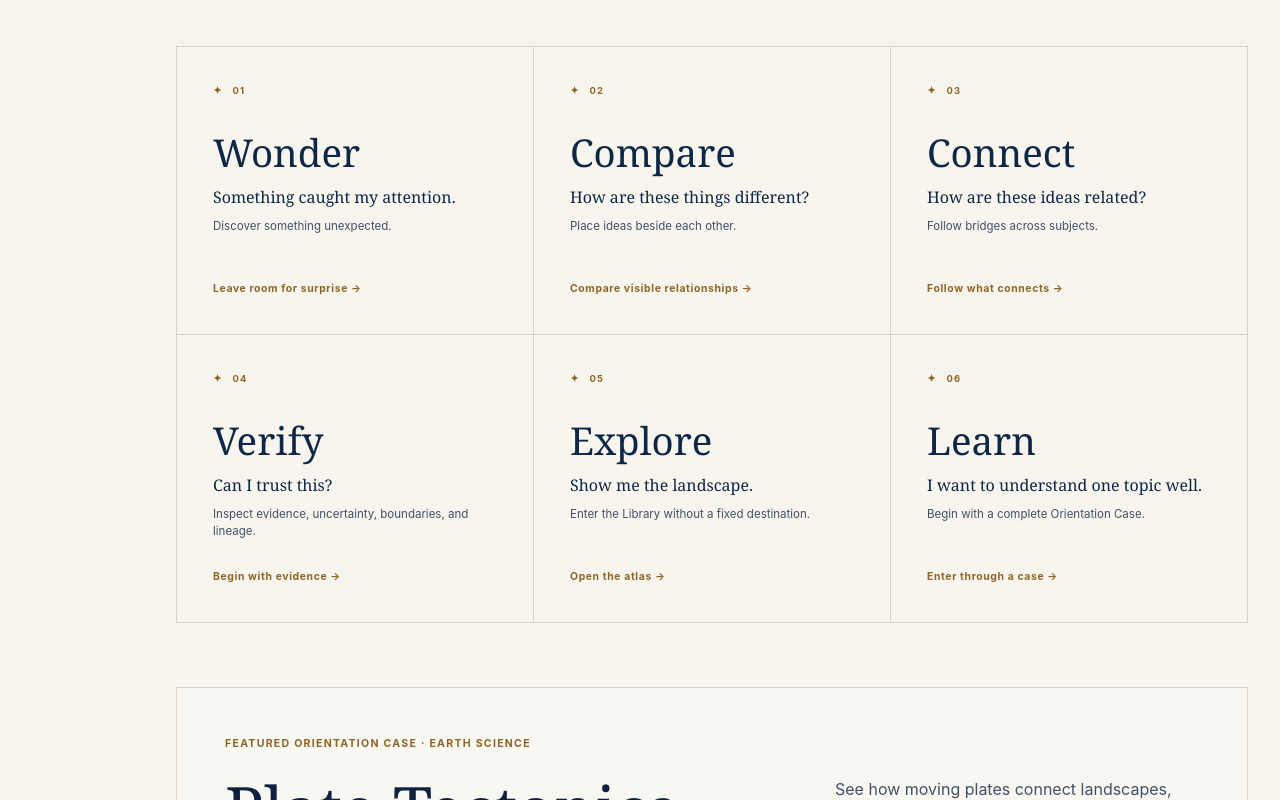
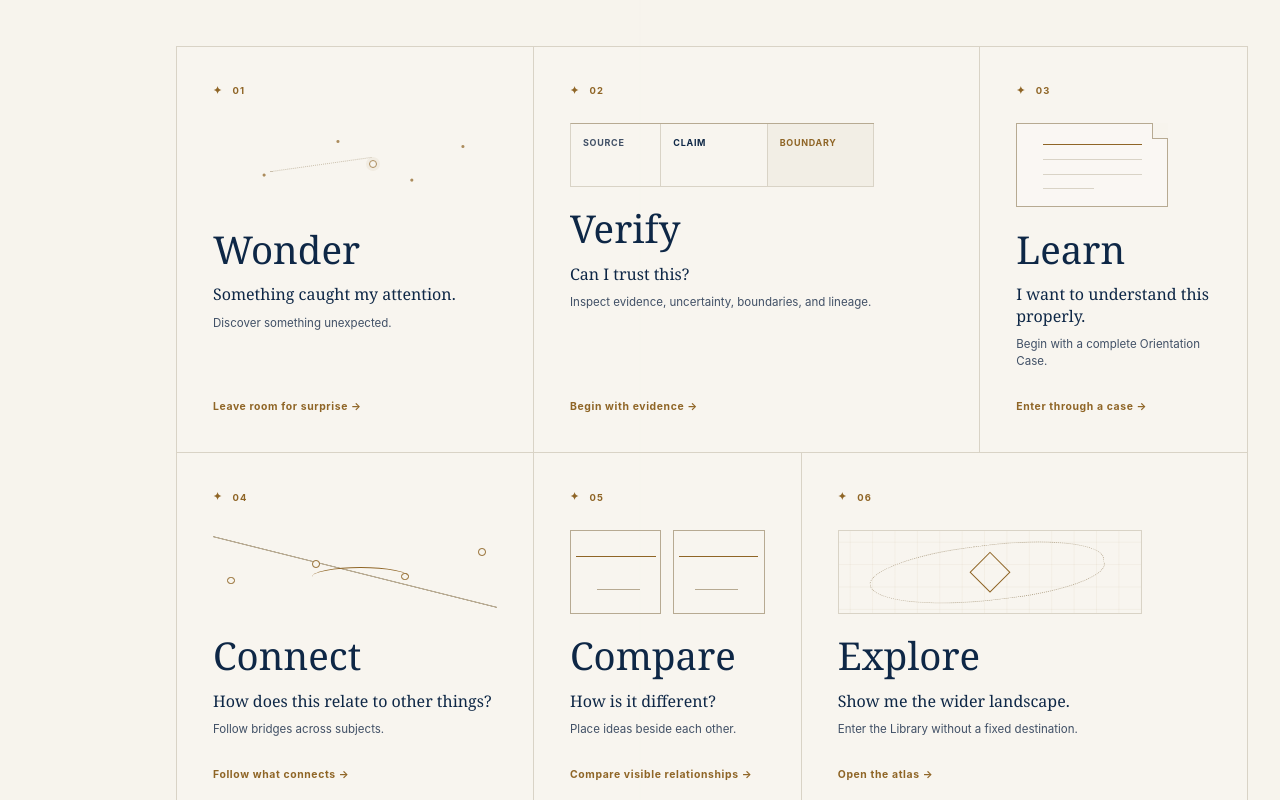
Before and after one commit to Scarabaeus1031/NEXAHEDRON, a Next.js app: page / in a window 1280 px wide. Shown: the part 2020-2820 px from the top of the page. Built offline with nearby package versions, Linux system fonts and the light colour scheme.

Commit message:
style: distinguish orientation gate journeys

```diff
--- a/features/orientation/screens/LandingScreen.tsx
+++ b/features/orientation/screens/LandingScreen.tsx
@@ -3,47 +3,69 @@ import Link from "next/link";
 const orientationGates = [
   {
     title: "Wonder",
+    kind: "wonder",
     intention: "Something caught my attention.",
     invitation: "Discover something unexpected.",
     action: "Leave room for surprise",
     href: "/explore#discovery",
   },
   {
-    title: "Compare",
-    intention: "How are these things different?",
-    invitation: "Place ideas beside each other.",
-    action: "Compare visible relationships",
-    href: "/cases/plate-tectonics#case-05",
-  },
-  {
-    title: "Connect",
-    intention: "How are these ideas related?",
-    invitation: "Follow bridges across subjects.",
-    action: "Follow what connects",
-    href: "/explore#bridges",
-  },
-  {
     title: "Verify",
+    kind: "verify",
     intention: "Can I trust this?",
     invitation: "Inspect evidence, uncertainty, boundaries, and lineage.",
     action: "Begin with evidence",
     href: "/cases/what-is-evidence#case-06",
   },
   {
+    title: "Learn",
+    kind: "learn",
+    intention: "I want to understand this properly.",
+    invitation: "Begin with a complete Orientation Case.",
+    action: "Enter through a case",
+    href: "/cases/plate-tectonics",
+  },
+  {
+    title: "Connect",
+    kind: "connect",
+    intention: "How does this relate to other things?",
+    invitation: "Follow bridges across subjects.",
+    action: "Follow what connects",
+    href: "/explore#bridges",
+  },
+  {
+    title: "Compare",
+    kind: "compare",
+    intention: "How is it different?",
+    invitation: "Place ideas beside each other.",
+    action: "Compare visible relationships",
+    href: "/cases/plate-tectonics#case-05",
+  },
+  {
     title: "Explore",
-    intention: "Show me the landscape.",
+    kind: "explore",
+    intention: "Show me the wider landscape.",
     invitation: "Enter the Library without a fixed destination.",
     action: "Open the atlas",
     href: "/library",
   },
-  {
-    title: "Learn",
-    intention: "I want to understand one topic well.",
-    invitation: "Begin with a complete Orientation Case.",
-    action: "Enter through a case",
-    href: "/cases/plate-tectonics",
-  },
 ] as const;
+
+function GateFigure({ kind }: { readonly kind: (typeof orientationGates)[number]["kind"] }) {
+  if (kind === "verify") {
+    return (
+      <span className="orientation-gate__figure orientation-gate__figure--verify" aria-hidden="true">
+        <i>Source</i><i>Claim</i><i>Boundary</i>
+      </span>
+    );
+  }
+
+  return (
+    <span className={`orientation-gate__figure orientation-gate__figure--${kind}`} aria-hidden="true">
+      <i /><i /><i /><i /><b />
+    </span>
+  );
+}
 
 export function LandingScreen() {
   return (
@@ -104,10 +126,11 @@ export function LandingScreen() {
         </div>
         <div className="orientation-gates" aria-label="Ways to begin orientation">
           {orientationGates.map((gate, index) => (
-            <Link className="orientation-gate" href={gate.href} key={gate.title}>
+            <Link className={`orientation-gate orientation-gate--${gate.kind}`} href={gate.href} key={gate.title}>
               <span className="orientation-gate__position" aria-hidden="true">
                 <i>✦</i>{String(index + 1).padStart(2, "0")}
               </span>
+              <GateFigure kind={gate.kind} />
               <strong>{gate.title}</strong>
               <p>{gate.intention}</p>
               <span className="orientation-gate__invitation">{gate.invitation}</span>
--- a/styles/public-experience.css
+++ b/styles/public-experience.css
@@ -323,7 +323,7 @@
   display: grid;
   max-width: 67rem;
   margin: 2.75rem 0 4rem auto;
-  grid-template-columns: repeat(3, minmax(0, 1fr));
+  grid-template-columns: repeat(12, minmax(0, 1fr));
   border-top: 1px solid var(--color-line);
   border-left: 1px solid var(--color-line);
 }
@@ -331,38 +331,35 @@
 .orientation-gate {
   position: relative;
   display: flex;
-  min-height: 18rem;
+  min-height: 23rem;
   padding: clamp(1.5rem, 3vw, 2.25rem);
   flex-direction: column;
+  grid-column: span 4;
   border-right: 1px solid var(--color-line);
   border-bottom: 1px solid var(--color-line);
   background: rgb(255 255 255 / 12%);
   color: var(--color-ink);
   text-decoration: none;
-  transition: background 180ms ease;
-}
-
-.orientation-gate::after {
-  position: absolute;
-  right: 1.5rem;
-  bottom: 1.5rem;
-  left: 1.5rem;
-  height: 1px;
-  background: var(--color-accent);
-  content: "";
-  opacity: 0;
-  transform: scaleX(0.25);
-  transform-origin: left;
-  transition: opacity 180ms ease, transform 180ms ease;
 }
 
 .orientation-gate:hover {
   background: rgb(255 255 255 / 34%);
-}
-
-.orientation-gate:hover::after {
-  opacity: 1;
-  transform: scaleX(1);
+  box-shadow: inset 0 -2px 0 rgb(143 101 38 / 35%);
+}
+
+.orientation-gate--wonder,
+.orientation-gate--connect {
+  grid-column: span 4;
+}
+
+.orientation-gate--verify,
+.orientation-gate--explore {
+  grid-column: span 5;
+}
+
+.orientation-gate--learn,
+.orientation-gate--compare {
+  grid-column: span 3;
 }
 
 .orientation-gate__position {
@@ -380,8 +377,194 @@
   font-style: normal;
 }
 
+.orientation-gate__figure {
+  position: relative;
+  display: block;
+  width: 100%;
+  max-width: 19rem;
+  height: 5.25rem;
+  margin-top: 1.5rem;
+  color: var(--color-accent);
+}
+
+.orientation-gate__figure i,
+.orientation-gate__figure b {
+  position: absolute;
+  display: block;
+  box-sizing: border-box;
+  font-style: normal;
+}
+
+.orientation-gate__figure--wonder {
+  background:
+    radial-gradient(circle at 18% 62%, currentColor 0 1px, transparent 2px),
+    radial-gradient(circle at 44% 22%, currentColor 0 1px, transparent 2px),
+    radial-gradient(circle at 70% 68%, currentColor 0 1px, transparent 2px),
+    radial-gradient(circle at 88% 28%, currentColor 0 1px, transparent 2px);
+  opacity: 0.72;
+}
+
+.orientation-gate__figure--wonder i:nth-child(1) {
+  top: 44%;
+  left: 55%;
+  width: 0.5rem;
+  aspect-ratio: 1;
+  border: 1px solid var(--color-accent);
+  border-radius: 50%;
+  background: var(--color-canvas);
+  box-shadow: 0 0 0 3px rgb(143 101 38 / 9%);
+}
+
+.orientation-gate__figure--wonder b {
+  top: 49%;
+  left: 20%;
+  width: 36%;
+  border-top: 1px dotted var(--color-line-strong);
+  transform: rotate(-8deg);
+}
+
+.orientation-gate__figure--compare {
+  display: grid;
+  grid-template-columns: 1fr 1fr;
+  gap: 0.75rem;
+}
+
+.orientation-gate__figure--compare::before,
+.orientation-gate__figure--compare::after {
+  border: 1px solid var(--color-line-strong);
+  content: "";
+}
+
+.orientation-gate__figure--compare i:nth-child(1),
+.orientation-gate__figure--compare i:nth-child(2) {
+  top: 31%;
+  width: calc(50% - 1.1rem);
+  border-top: 1px solid var(--color-accent);
+}
+
+.orientation-gate__figure--compare i:nth-child(1) { left: 0.4rem; }
+.orientation-gate__figure--compare i:nth-child(2) { right: 0.4rem; }
+
+.orientation-gate__figure--compare i:nth-child(3),
+.orientation-gate__figure--compare i:nth-child(4) {
+  bottom: 28%;
+  width: 22%;
+  border-top: 1px solid var(--color-line-strong);
+}
+
+.orientation-gate__figure--compare i:nth-child(3) { left: 14%; }
+.orientation-gate__figure--compare i:nth-child(4) { right: 14%; }
+
+.orientation-gate__figure--connect {
+  background: linear-gradient(14deg, transparent 49.4%, var(--color-line-strong) 49.7% 50.3%, transparent 50.6%);
+}
+
+.orientation-gate__figure--connect i {
+  width: 0.48rem;
+  aspect-ratio: 1;
+  border: 1px solid var(--color-accent);
+  border-radius: 50%;
+  background: var(--color-canvas);
+}
+
+.orientation-gate__figure--connect i:nth-child(1) { top: 56%; left: 5%; }
+.orientation-gate__figure--connect i:nth-child(2) { top: 36%; left: 35%; }
+.orientation-gate__figure--connect i:nth-child(3) { top: 51%; right: 31%; }
+.orientation-gate__figure--connect i:nth-child(4) { top: 22%; right: 4%; }
+.orientation-gate__figure--connect b {
+  top: 44%;
+  left: 35%;
+  width: 34%;
+  height: 1.25rem;
+  border-top: 1px solid var(--color-accent);
+  border-radius: 50% 50% 0 0;
+}
+
+.orientation-gate__figure--verify {
+  display: grid;
+  height: auto;
+  grid-template-columns: 0.85fr 1fr 1fr;
+  border-top: 1px solid var(--color-line-strong);
+  border-left: 1px solid var(--color-line);
+}
+
+.orientation-gate__figure--verify i {
+  position: static;
+  min-height: 3.9rem;
+  padding: 0.75rem;
+  border-right: 1px solid var(--color-line);
+  border-bottom: 1px solid var(--color-line);
+  color: var(--color-muted);
+  font-size: 0.56rem;
+  font-weight: 650;
+  letter-spacing: 0.08em;
+  text-transform: uppercase;
+}
+
+.orientation-gate__figure--verify i:nth-child(2) {
+  color: var(--color-ink);
+}
+
+.orientation-gate__figure--verify i:nth-child(3) {
+  background: rgb(143 101 38 / 5%);
+  color: var(--color-accent);
+}
+
+.orientation-gate__figure--explore {
+  border: 1px solid var(--color-line);
+  background:
+    linear-gradient(90deg, transparent 49.7%, var(--color-grid) 50%, transparent 50.3%),
+    linear-gradient(transparent 49.7%, var(--color-grid) 50%, transparent 50.3%);
+  background-size: 1.4rem 1.4rem;
+}
+
+.orientation-gate__figure--explore i:nth-child(1) {
+  top: 50%;
+  left: 50%;
+  width: 1.8rem;
+  aspect-ratio: 1;
+  transform: translate(-50%, -50%) rotate(45deg);
+  border: 1px solid var(--color-accent);
+}
+
+.orientation-gate__figure--explore b {
+  top: 18%;
+  right: 12%;
+  bottom: 14%;
+  left: 10%;
+  border: 1px dotted var(--color-line-strong);
+  border-radius: 48% 52% 43% 57%;
+  transform: rotate(-7deg);
+}
+
+.orientation-gate__figure--learn {
+  width: 78%;
+  border: 1px solid var(--color-line-strong);
+  background: rgb(255 255 255 / 22%);
+}
+
+.orientation-gate__figure--learn i {
+  right: 17%;
+  left: 17%;
+  border-top: 1px solid var(--color-line);
+}
+
+.orientation-gate__figure--learn i:nth-child(1) { top: 24%; border-color: var(--color-accent); }
+.orientation-gate__figure--learn i:nth-child(2) { top: 42%; }
+.orientation-gate__figure--learn i:nth-child(3) { top: 60%; }
+.orientation-gate__figure--learn i:nth-child(4) { top: 78%; width: 34%; }
+.orientation-gate__figure--learn b {
+  top: -1px;
+  right: -1px;
+  width: 1rem;
+  aspect-ratio: 1;
+  border-bottom: 1px solid var(--color-line-strong);
+  border-left: 1px solid var(--color-line-strong);
+  background: var(--color-canvas);
+}
+
 .orientation-gate > strong {
-  margin-top: 2.1rem;
+  margin-top: 1.4rem;
   font-family: var(--font-display);
   font-size: clamp(1.8rem, 3vw, 2.65rem);
   font-weight: 400;
@@ -561,6 +744,10 @@
     grid-template-columns: repeat(2, minmax(0, 1fr));
   }
 
+  .orientation-gates .orientation-gate {
+    grid-column: auto;
+  }
+
   .featured-entrance__action {
     grid-column: 1;
   }
@@ -614,7 +801,7 @@
   }
 
   .orientation-gate {
-    min-height: 15rem;
+    min-height: 20rem;
   }
 
   .public-footer {
@@ -628,9 +815,7 @@
 @media (prefers-reduced-motion: reduce) {
   .public-navigation a::after,
   .public-link--primary,
-  .featured-entrance,
-  .orientation-gate,
-  .orientation-gate::after {
+  .featured-entrance {
     transition: none;
   }
 }
```
Also changed, not shown: 1 other file (tests, documents, lock files or other folders).
